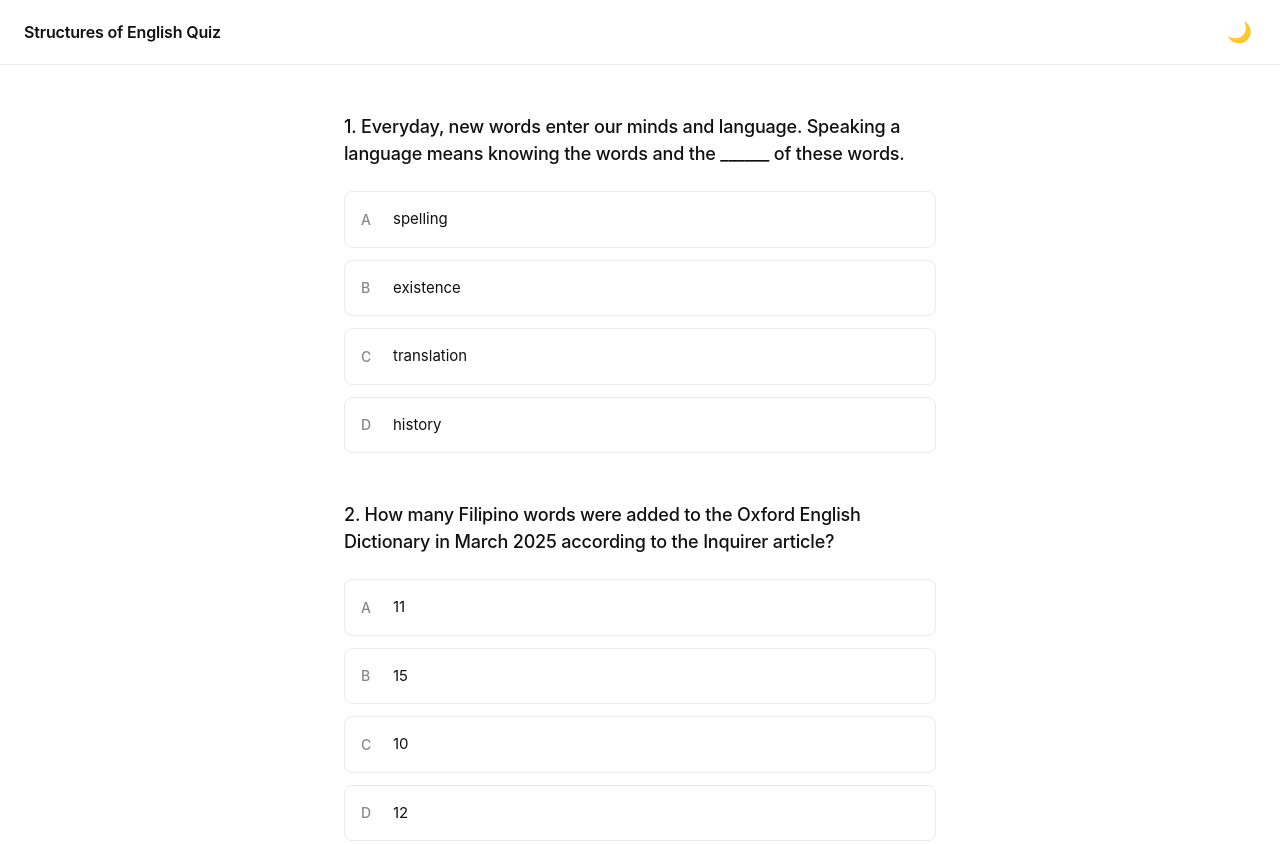
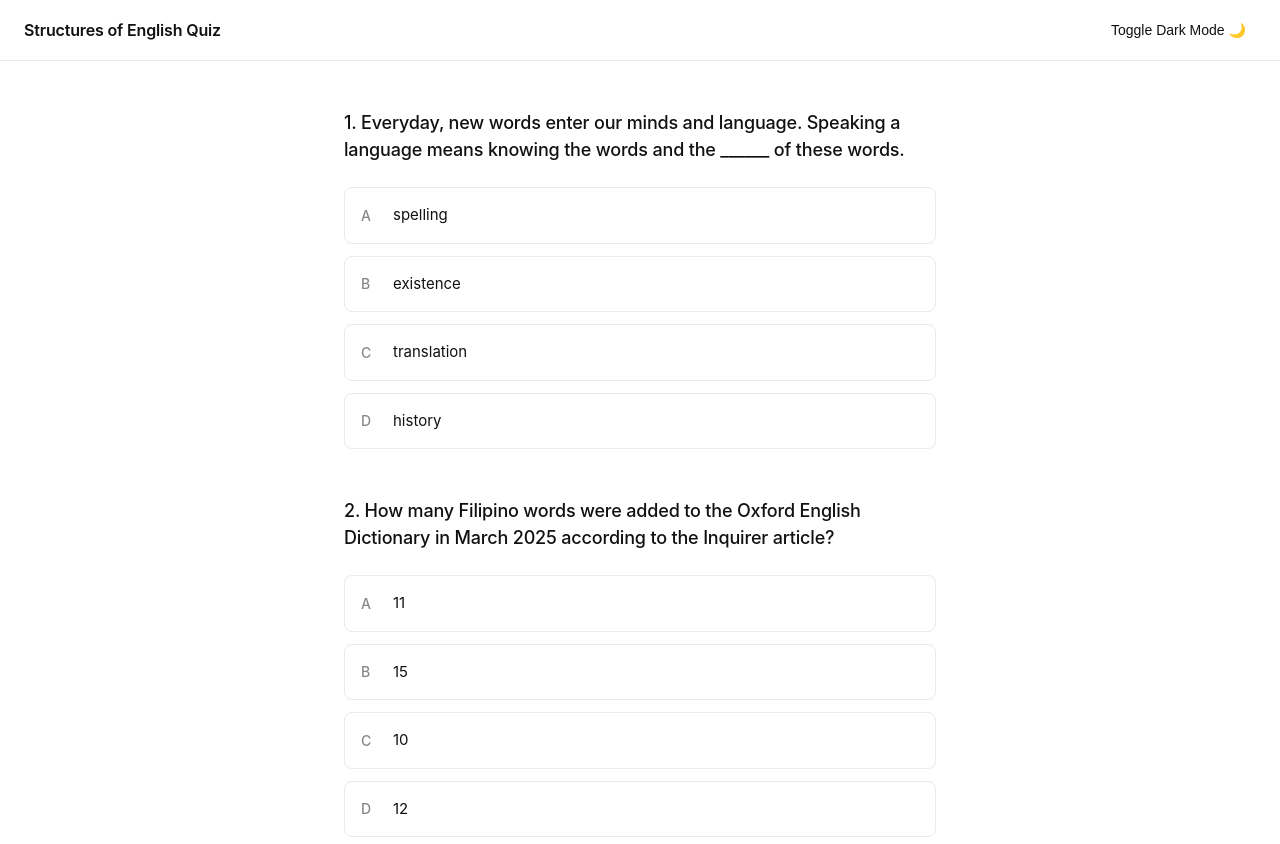
Before and after one commit to Shrek112707/Eng-Mock-exam-Antigravity-Oppus-120b, a plain HTML site: page index.html in a window 1280 px wide. Shown: the top 844 px of the page. Drawn offline with Linux system fonts and the light colour scheme.

Commit message:
Update index.html

```diff
--- a/index.html
+++ b/index.html
@@ -77,17 +77,24 @@
             background: transparent;
             border: none;
             color: var(--fg);
-            font-size: 20px;
+            font-size: 14px;
+            font-weight: 500;
             cursor: pointer;
-            padding: 4px;
+            padding: 6px 10px;
+            border-radius: 6px;
             display: flex;
             align-items: center;
             justify-content: center;
-            transition: transform 0.2s;
+            gap: 6px;
+            transition: background 0.2s, transform 0.2s;
+        }
+
+        .theme-toggle:hover {
+            background: var(--active-bg);
         }
 
         .theme-toggle:active {
-            transform: scale(0.9);
+            transform: scale(0.95);
         }
 
         .content {
@@ -132,7 +139,7 @@
         .option:has(input:checked) {
             border-color: var(--fg);
             border-width: 2px;
-            padding: 15px;
+            padding: 15px; /* Offset to prevent layout shift */
             background: var(--active-bg);
         }
 
@@ -265,7 +272,7 @@
 
     <nav class="nav">
         <h1>Structures of English Quiz</h1>
-        <button id="theme-toggle" class="theme-toggle" onclick="toggleDarkMode()">🌙</button>
+        <button id="theme-toggle" class="theme-toggle" onclick="toggleDarkMode()">Toggle Dark Mode 🌙</button>
     </nav>
 
     <div class="content">
@@ -280,6 +287,7 @@
 
 <script>
     const quizData = [
+        // Word Formation
         { q: "Everyday, new words enter our minds and language. Speaking a language means knowing the words and the ______ of these words.", options: ["spelling", "existence", "translation", "history"], a: 1 },
         { q: "How many Filipino words were added to the Oxford English Dictionary in March 2025 according to the Inquirer article?", options: ["11", "15", "10", "12"], a: 0 },
         { q: "According to the data on word creation, who contributed 630 words such as 'enjoyable' and 'terrific'?", options: ["Shakespeare", "Ben Johnson", "John Donne", "John Milton"], a: 3 },
@@ -323,6 +331,7 @@
         { q: "A noun used to directly speak to a person or thing (e.g., 'Eli, please close the door.') is called:", options: ["Appositive", "Subject", "Direct Address", "Indirect Object"], a: 2 },
         { q: "Singular nouns can be made plural by adding 's', 'es', 'ies', or 'ves'. This describes the noun property of:", options: ["Gender", "Case", "Number", "Inflection"], a: 2 },
 
+        // Adjectives
         { q: "Words used to describe or modify nouns or other substantives are called:", options: ["Verbs", "Nouns", "Adjectives", "Pronouns"], a: 2 },
         { q: "Adjectives that describe appearance, quality, shape, color, or behavior are classified as:", options: ["Limiting Adjectives", "Descriptive Adjectives", "Pronominal Adjectives", "Numerical Adjectives"], a: 1 },
         { q: "An adjective formed from a proper noun, like 'Philippine eagle,' is a:", options: ["Common Adjective", "Limiting Adjective", "Proper Adjective", "Predicate Adjective"], a: 2 },
@@ -344,6 +353,7 @@
         { q: "Some adjectives do not have comparative degrees because their meaning is absolute. Which of the following is one?", options: ["hungry", "slow", "dead", "beautiful"], a: 2 },
         { q: "In the order of descriptive adjectives in a series, which comes first?", options: ["Quality", "Size", "Shape", "Color"], a: 1 },
 
+        // Subject-Verb Agreement Rules
         { q: "The fundamental rule of Subject-Verb Agreement is that subjects and verbs must always agree in:", options: ["Gender", "Case", "Number", "Tense"], a: 2 },
         { q: "When two or more subjects are joined by 'and', what form should the verb generally take?", options: ["A verb form ending in 's'", "A verb form without an 's'", "Past tense only", "A gerund form"], a: 1 },
         { q: "When a subject is modified by the words 'each' or 'every', which of the following is true?", options: ["It takes a singular verb", "It takes a plural verb without an 's'", "It requires a gerund", "The verb form depends on the closest subject"], a: 0 },
@@ -379,7 +389,7 @@
         let quizContainer = document.getElementById('quiz-container');
         quizContainer.classList.remove('submitted');
 
-        let allHTML = '';
+        let allHTML = ''; // Use an accumulator for performance
 
         for (let i = 0; i < questionOrder.length; i++) {
             let qNum = questionOrder[i];
@@ -411,6 +421,7 @@
             }
         }
 
+        // Single DOM update to prevent lag
         quizContainer.innerHTML = allHTML;
         document.getElementById('score-display').innerText = '';
     }
@@ -425,7 +436,7 @@
         let score = 0;
         const container = document.getElementById('quiz-container');
 
-
+        // Prevent double submit clicking
         if (container.classList.contains('submitted')) return;
 
         container.classList.add('submitted');
@@ -455,6 +466,7 @@
                     correctIcon.innerText = '✓';
                 }
             } else {
+                // Not answered
                 correctLabel.classList.add('correct');
                 correctIcon.innerText = '✓';
             }
```
